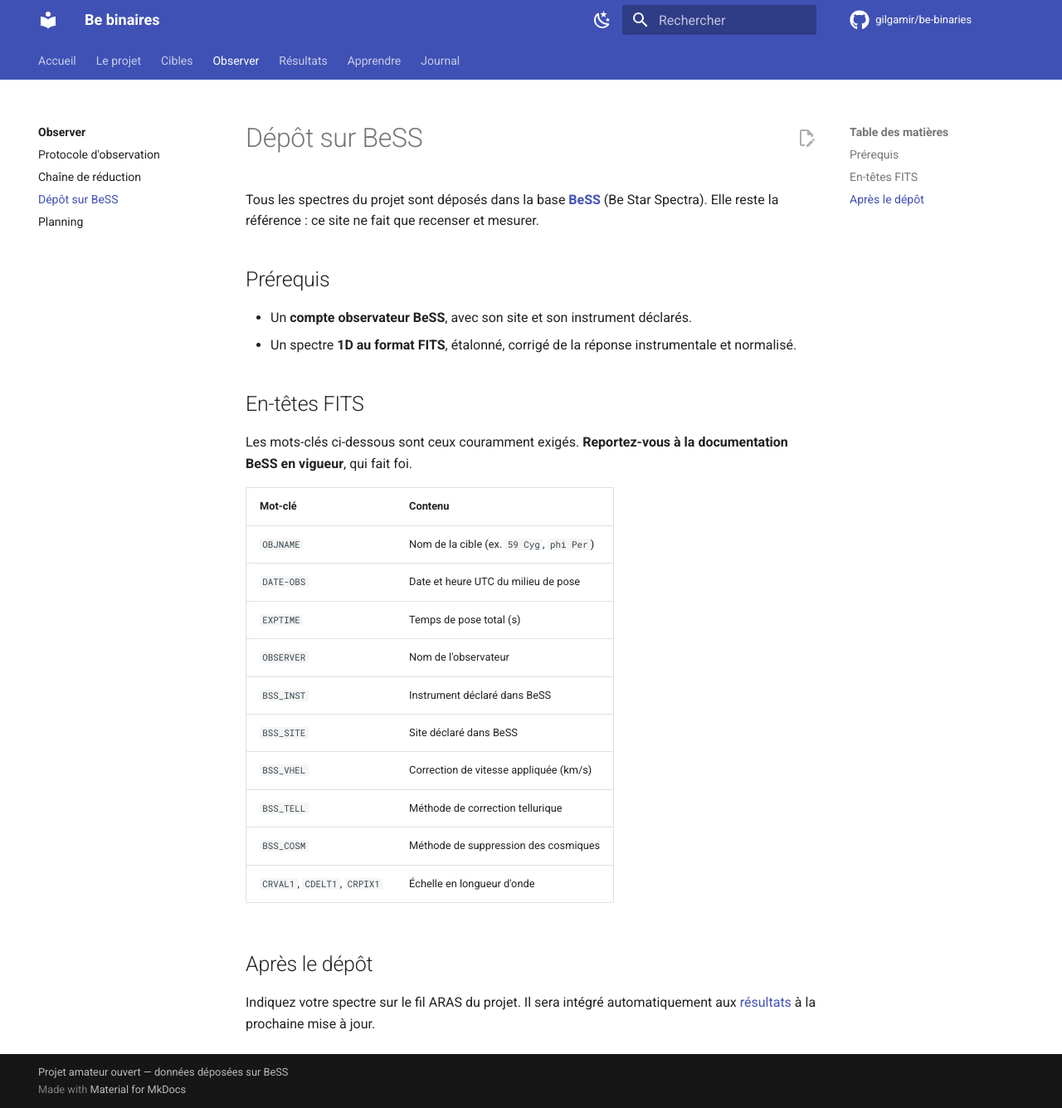
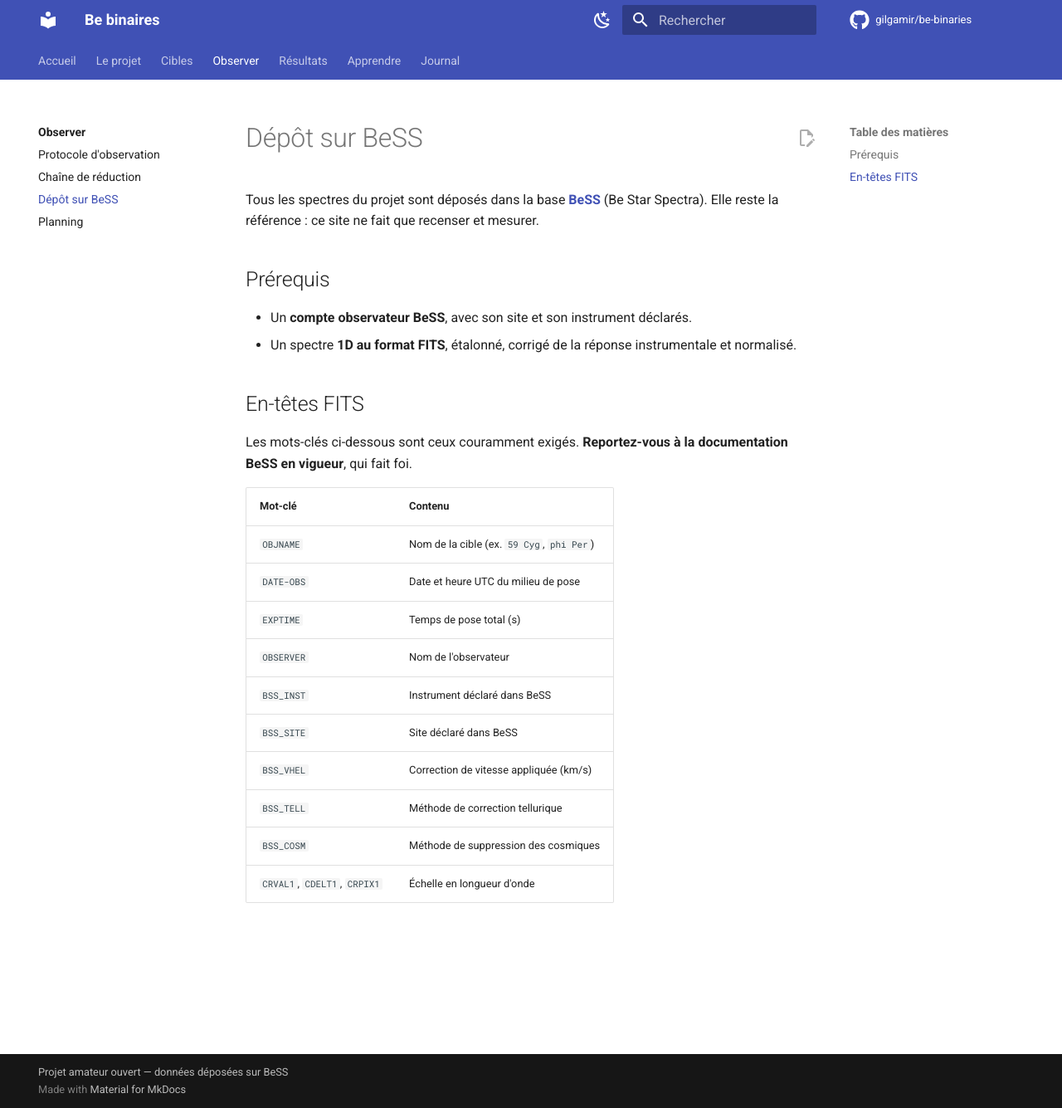
Before and after one commit to gilgamir/be-binaries, an MkDocs documentation site: the page built from docs/observer/bess.md, in a window 1280 px wide and 1335 px high. Shown: the whole window at 83% size. Built offline with MkDocs 1.6.1 and Material for MkDocs 9.7.7, drawn with Linux system fonts in a browser that asks for light colours; comment, search, counter and statistics services are not loaded.

Commit message:
Retrait de la mention d'intégration automatique après dépôt BeSS
Co-Authored-By: Claude Opus 5.5 <noreply@anthropic.com>
Claude-Session: https://claude.ai/code/session_016348hgdMsVBWceauo4X6LC

```diff
--- a/docs/observer/bess.md
+++ b/docs/observer/bess.md
@@ -23,7 +23,3 @@ Les mots-clés ci-dessous sont ceux couramment exigés. **Reportez-vous à la do
 | `BSS_TELL` | Méthode de correction tellurique |
 | `BSS_COSM` | Méthode de suppression des cosmiques |
 | `CRVAL1`, `CDELT1`, `CRPIX1` | Échelle en longueur d'onde |
-
-## Après le dépôt
-
-Indiquez votre spectre sur le fil ARAS du projet. Il sera intégré automatiquement aux [résultats](../resultats/index.md) à la prochaine mise à jour.
```
